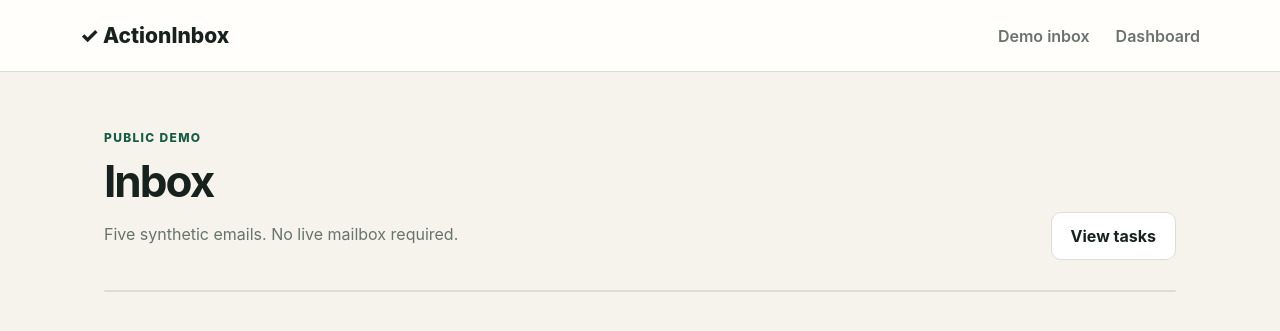
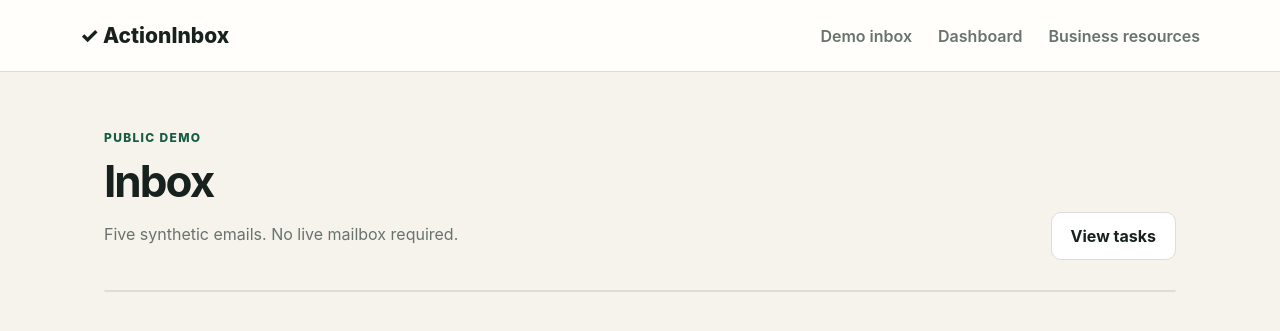
Before and after one commit to a0527645787-oss/action-inbox-build-week, a FastAPI app: page /inbox in a window 1280 px wide. Shown: the top 331 px of the page. Run offline with FastAPI, Linux system fonts and the light colour scheme.

Commit message:
Add business resource management

```diff
--- a/app/main.py
+++ b/app/main.py
@@ -1,6 +1,7 @@
 from contextlib import asynccontextmanager
+import json
 from pathlib import Path
-from fastapi import Depends, FastAPI, HTTPException, Request
+from fastapi import Depends, FastAPI, Form, HTTPException, Request
 from fastapi.responses import RedirectResponse
 from fastapi.staticfiles import StaticFiles
 from fastapi.templating import Jinja2Templates
@@ -9,7 +10,8 @@ from sqlalchemy.orm import Session, joinedload
 from .analysis import analyze_email, highlighted_parts
 from .database import get_db, initialize_database
 from .demo_data import load_demo_emails
-from .models import Email, Task
+from .models import BusinessResource, Email, Task
+from .resources import MAX_RESOURCE_CHARS, RESOURCE_TYPES, seed_demo_resources
 
 ROOT = Path(__file__).parent
 @asynccontextmanager
@@ -25,7 +27,7 @@ def health(): return {"status":"ok"}
 def landing(request: Request): return templates.TemplateResponse(request,"landing.html")
 @app.get("/demo")
 def demo(db: Session=Depends(get_db)):
-    load_demo_emails(db); return RedirectResponse("/inbox",303)
+    load_demo_emails(db); seed_demo_resources(db); return RedirectResponse("/inbox",303)
 @app.get("/inbox")
 def inbox(request: Request, db: Session=Depends(get_db)):
     return templates.TemplateResponse(request,"inbox.html",{"emails":db.scalars(select(Email).order_by(Email.received_at.desc())).all()})
@@ -55,4 +57,55 @@ def task_detail(task_id:int, request:Request, db:Session=Depends(get_db)):
     task=db.scalar(select(Task).options(joinedload(Task.email).joinedload(Email.analysis)).where(Task.id==task_id))
     if not task: raise HTTPException(404,"Task not found")
     before,evidence,after=highlighted_parts(task.email)
-    return templates.TemplateResponse(request,"task.html",{"task":task,"before":before,"evidence":evidence,"after":after})
+    guidance_views=[]
+    structured=json.loads(task.email.analysis.structured_result or "{}")
+    for guidance in structured.get("resource_guidance",[]):
+        try: resource_id=int(guidance["resource_id"].removeprefix("resource-"))
+        except (KeyError,ValueError): continue
+        resource=db.get(BusinessResource,resource_id); ev=guidance.get("resource_evidence",{})
+        if not resource or resource.title!=guidance.get("resource_title"): continue
+        start=ev.get("start_offset"); end=ev.get("end_offset"); quote=ev.get("exact_quote")
+        if not isinstance(start,int) or not isinstance(end,int) or resource.content[start:end]!=quote: continue
+        guidance_views.append({"guidance":guidance,"resource":resource,"before":resource.content[:start],"quote":quote,"after":resource.content[end:]})
+    return templates.TemplateResponse(request,"task.html",{"task":task,"before":before,"evidence":evidence,"after":after,"guidance_views":guidance_views})
+
+@app.get("/resources")
+def resources_page(request:Request,db:Session=Depends(get_db)):
+    items=db.scalars(select(BusinessResource).order_by(BusinessResource.updated_at.desc())).all()
+    return templates.TemplateResponse(request,"resources.html",{"resources":items})
+@app.get("/resources/new")
+def resource_new(request:Request): return templates.TemplateResponse(request,"resource_form.html",{"resource":None,"resource_types":RESOURCE_TYPES})
+@app.post("/resources")
+def resource_create(title:str=Form(...),resource_type:str=Form(...),content:str=Form(...),organization_team:str=Form(""),enabled:bool=Form(False),db:Session=Depends(get_db)):
+    title=title.strip(); content=content.strip()
+    if not title or not content or len(content)>MAX_RESOURCE_CHARS or resource_type not in RESOURCE_TYPES: raise HTTPException(422,"Invalid business resource")
+    item=BusinessResource(title=title,resource_type=resource_type,content=content,organization_team=organization_team.strip() or None,enabled=enabled); db.add(item); db.commit()
+    return RedirectResponse("/resources",303)
+@app.get("/resources/{resource_id}")
+def resource_view(resource_id:int,request:Request,db:Session=Depends(get_db)):
+    item=db.get(BusinessResource,resource_id)
+    if not item: raise HTTPException(404,"Resource not found")
+    return templates.TemplateResponse(request,"resource_view.html",{"resource":item})
+@app.get("/resources/{resource_id}/edit")
+def resource_edit(resource_id:int,request:Request,db:Session=Depends(get_db)):
+    item=db.get(BusinessResource,resource_id)
+    if not item: raise HTTPException(404,"Resource not found")
+    return templates.TemplateResponse(request,"resource_form.html",{"resource":item,"resource_types":RESOURCE_TYPES})
+@app.post("/resources/{resource_id}")
+def resource_update(resource_id:int,title:str=Form(...),resource_type:str=Form(...),content:str=Form(...),organization_team:str=Form(""),enabled:bool=Form(False),db:Session=Depends(get_db)):
+    item=db.get(BusinessResource,resource_id)
+    if not item: raise HTTPException(404,"Resource not found")
+    title=title.strip(); content=content.strip()
+    if not title or not content or len(content)>MAX_RESOURCE_CHARS or resource_type not in RESOURCE_TYPES: raise HTTPException(422,"Invalid business resource")
+    item.title=title; item.resource_type=resource_type; item.content=content; item.organization_team=organization_team.strip() or None; item.enabled=enabled; db.commit()
+    return RedirectResponse(f"/resources/{item.id}",303)
+@app.post("/resources/{resource_id}/toggle")
+def resource_toggle(resource_id:int,db:Session=Depends(get_db)):
+    item=db.get(BusinessResource,resource_id)
+    if not item: raise HTTPException(404,"Resource not found")
+    item.enabled=not item.enabled; db.commit(); return RedirectResponse("/resources",303)
+@app.post("/resources/{resource_id}/delete")
+def resource_delete(resource_id:int,db:Session=Depends(get_db)):
+    item=db.get(BusinessResource,resource_id)
+    if not item: raise HTTPException(404,"Resource not found")
+    db.delete(item); db.commit(); return RedirectResponse("/resources",303)
--- a/app/templates/base.html
+++ b/app/templates/base.html
@@ -1 +1 @@
-<!doctype html><html lang="en"><head><meta charset="utf-8"><meta name="viewport" content="width=device-width,initial-scale=1"><title>{% block title %}ActionInbox{% endblock %}</title><link rel="stylesheet" href="/static/style.css"></head><body><header><a class="brand" href="/">✓ ActionInbox</a><nav><a href="/inbox">Demo inbox</a><a href="/dashboard">Dashboard</a></nav></header><main>{% block content %}{% endblock %}</main><script src="/static/app.js"></script></body></html>
+<!doctype html><html lang="en"><head><meta charset="utf-8"><meta name="viewport" content="width=device-width,initial-scale=1"><title>{% block title %}ActionInbox{% endblock %}</title><link rel="stylesheet" href="/static/style.css"></head><body><header><a class="brand" href="/">✓ ActionInbox</a><nav><a href="/inbox">Demo inbox</a><a href="/dashboard">Dashboard</a><a href="/resources">Business resources</a></nav></header><main>{% block content %}{% endblock %}</main><script src="/static/app.js"></script></body></html>
--- /dev/null
+++ b/app/templates/resource_form.html
@@ -0,0 +1 @@
+{% extends "base.html" %}{% block title %}{{ 'Edit' if resource else 'Add' }} resource · ActionInbox{% endblock %}{% block content %}<a class="back" href="/resources">← Business resources</a><section class="card email-card"><span class="eyebrow">Pasted text only</span><h1>{{ 'Edit business resource' if resource else 'Add business resource' }}</h1><form method="post" action="{{ '/resources/' ~ resource.id if resource else '/resources' }}"><p><label>Title<br><input name="title" maxlength="255" required value="{{ resource.title if resource else '' }}"></label></p><p><label>Resource type<br><select name="resource_type">{% for type in resource_types %}<option value="{{ type }}" {% if resource and resource.resource_type == type %}selected{% endif %}>{{ type|replace('_',' ')|title }}</option>{% endfor %}</select></label></p><p><label>Organization or team (optional)<br><input name="organization_team" maxlength="255" value="{{ resource.organization_team or '' if resource else '' }}"></label></p><p><label>Content<br><textarea name="content" maxlength="12000" rows="14" required>{{ resource.content if resource else '' }}</textarea></label></p><p><label><input type="checkbox" name="enabled" value="true" {% if not resource or resource.enabled %}checked{% endif %}> Enabled for analysis</label></p><button class="button" type="submit">Save resource</button></form></section>{% endblock %}
--- /dev/null
+++ b/app/templates/resource_view.html
@@ -0,0 +1 @@
+{% extends "base.html" %}{% block title %}{{ resource.title }} · ActionInbox{% endblock %}{% block content %}<a class="back" href="/resources">← Business resources</a><article class="card email-card"><div class="badge-row"><span class="badge">{{ resource.resource_type|replace('_',' ') }}</span><span class="badge {{ 'done' if resource.enabled else '' }}">{{ 'Enabled' if resource.enabled else 'Disabled' }}</span></div><h1>{{ resource.title }}</h1><p class="muted">{{ resource.organization_team or 'All teams' }} · Updated {{ resource.updated_at.strftime('%B %d, %Y') }}</p><div class="email-body">{{ resource.content }}</div><a class="button secondary" href="/resources/{{ resource.id }}/edit">Edit resource</a></article>{% endblock %}
--- /dev/null
+++ b/app/templates/resources.html
@@ -0,0 +1 @@
+{% extends "base.html" %}{% block title %}Business resources · ActionInbox{% endblock %}{% block content %}<div class="heading"><div><span class="eyebrow">Business context</span><h1>Business resources</h1><p>Enabled pasted-text resources can support personalized guidance.</p></div><a class="button" href="/resources/new">Add resource</a></div><section class="task-grid">{% for resource in resources %}<article class="card task-card"><div class="badge-row"><span class="badge">{{ resource.resource_type|replace('_',' ') }}</span><span class="badge {{ 'done' if resource.enabled else '' }}">{{ 'Enabled' if resource.enabled else 'Disabled' }}</span></div><h2><a href="/resources/{{ resource.id }}">{{ resource.title }}</a></h2><p>{{ resource.organization_team or 'All teams' }}</p><div class="actions"><a class="text-button" href="/resources/{{ resource.id }}/edit">Edit</a><form method="post" action="/resources/{{ resource.id }}/toggle"><button class="text-button">{{ 'Disable' if resource.enabled else 'Enable' }}</button></form><form method="post" action="/resources/{{ resource.id }}/delete" onsubmit="return confirm('Delete this resource?')"><button class="text-button">Delete</button></form></div></article>{% endfor %}</section>{% if not resources %}<section class="empty"><h2>No business resources</h2><p>Add pasted procedure, policy, role, template, or instruction text.</p></section>{% endif %}{% endblock %}
--- a/requirements.txt
+++ b/requirements.txt
@@ -5,3 +5,4 @@ sqlalchemy==2.0.41
 pytest==8.4.1
 httpx==0.28.1
 openai==2.46.0
+python-multipart==0.0.20
```
Also changed, not shown: app/models.py (+11 -0 lines), app/resources.py (added, +47 -0 lines).
